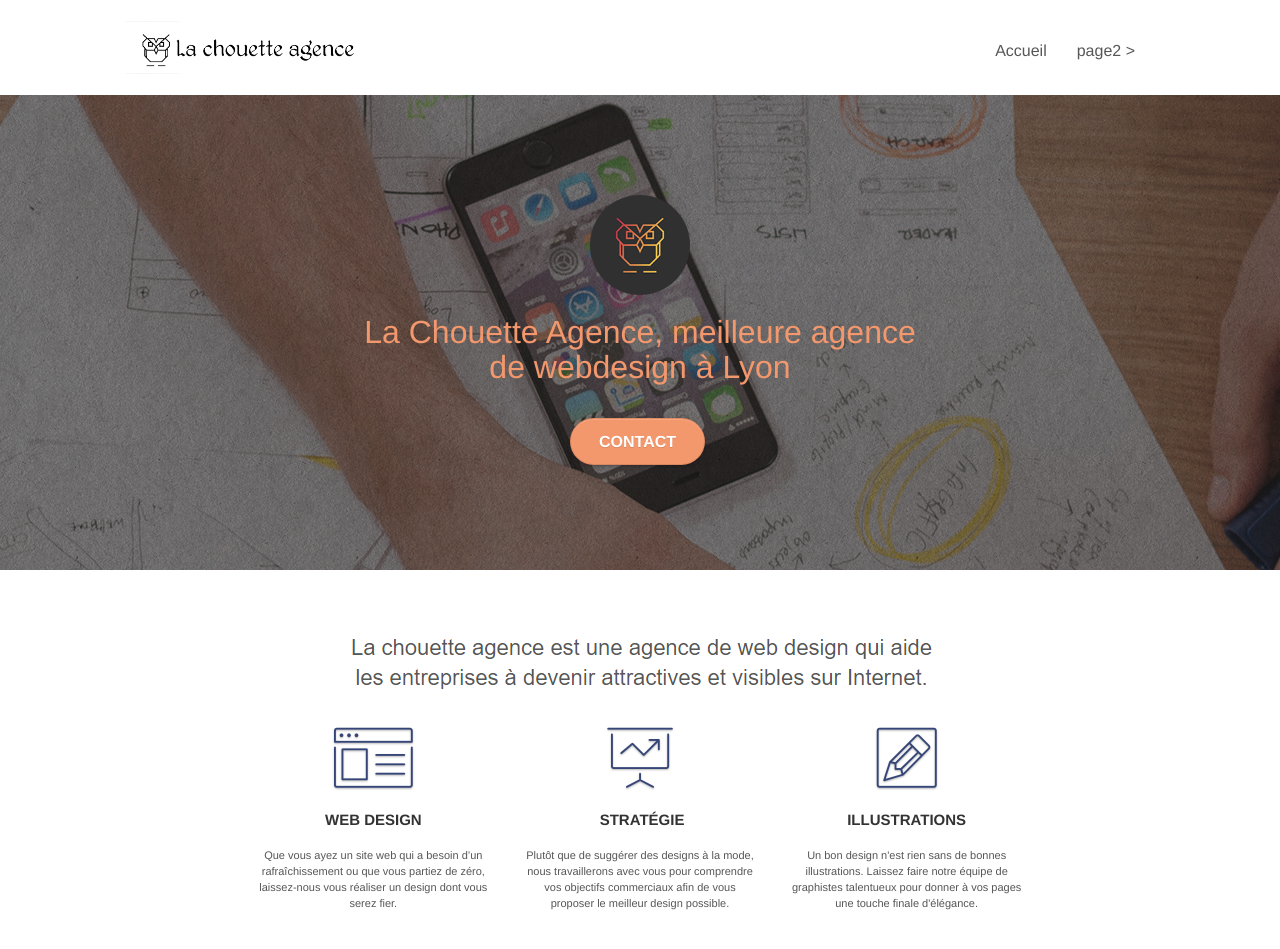
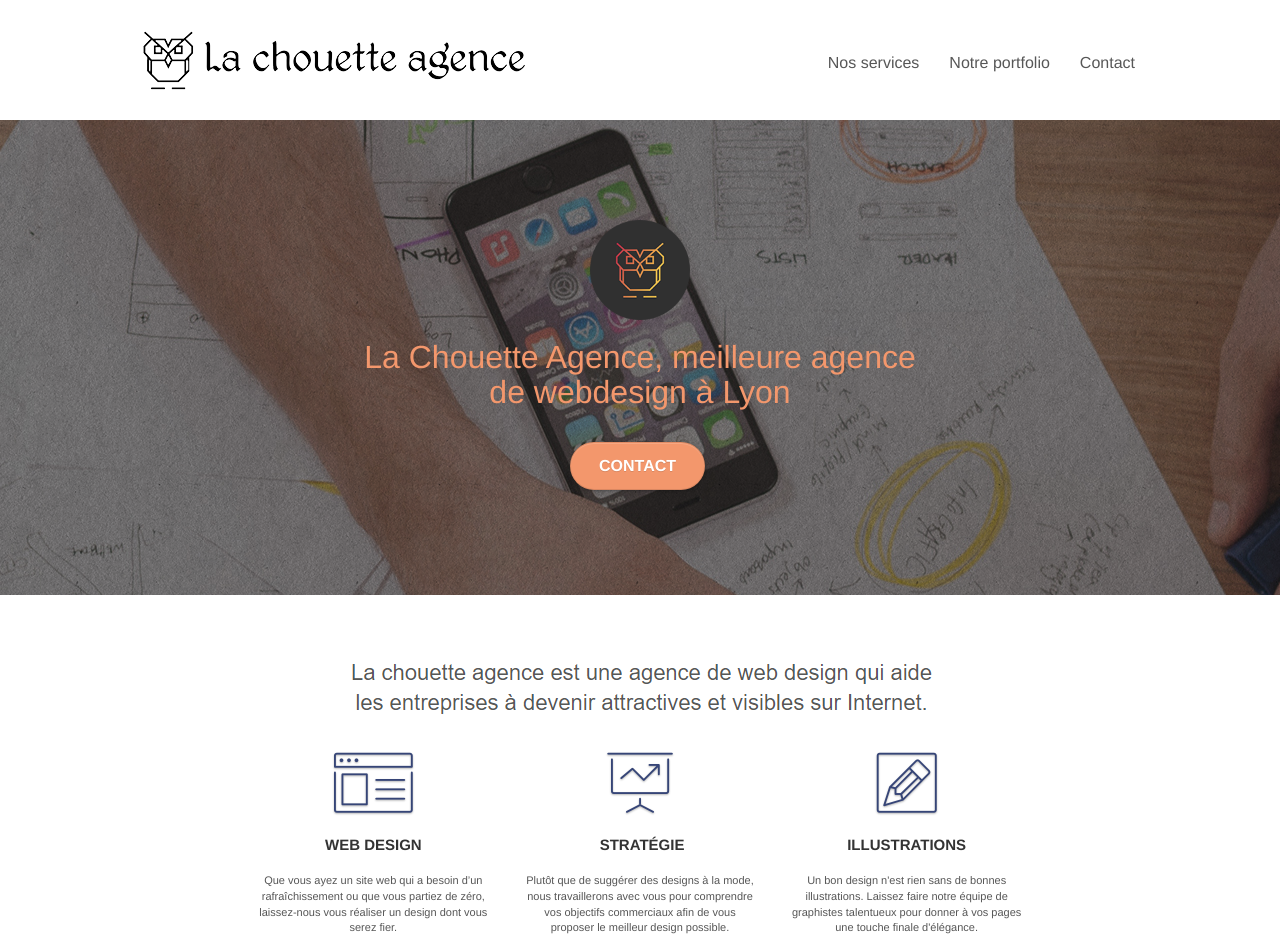
Before and after one commit to Elaudie/ElodieRie_4_24062021, a plain HTML site: page index.html in a window 1280 px wide. Shown: the top 949 px of the page. Drawn offline with Linux system fonts and the light colour scheme.

Commit message:
modif bloc 0

```diff
--- a/index.html
+++ b/index.html
@@ -60,9 +60,8 @@
 
 		<nav class="navbar row">
 			<div class="navbar-header">
-				<div class="keywords" style="color:#cccccc;font-size:1px;">Agence web à paris, stratégie web, web design, illustrations, design de site web, site web, web, internet, site internet, site</div>
-				<a class="navbar-brand" href="index.html"><img src="img/la-chouette-agence.png" alt="paris web design logo agence web meilleure agence" height="40" /></a>
-				<div class="keywords" style="color:#cccccc;font-size:1px;">Agence web à paris, stratégie web, web design, illustrations, design de site web, site web, web, internet, site internet, site</div>
+				<a class="navbar-brand" href="index.html" title="La page d'accueil"><img
+					src="img/la-chouette-agence.png" alt="Bannière de La Chouette Agence"/></a>
 				<button id="nav-toggle" type="button" class="ui-navbar-toggle navbar-toggle" data-toggle="collapse" data-target=".navbar-1">
 					<span class="sr-only">Toggle navigation</span><span class="icon-bar"></span><span class="icon-bar"></span><span class="icon-bar"></span>
 				</button>
@@ -70,12 +69,13 @@
 			<div class="collapse navbar-collapse navbar-1 special-dropdown-nav">
 				<ul class="site-navigation nav navbar-nav">
 					<li>
-						<a href="index.html">Accueil</a>
+						<a href="#bloc-2-services" title="Nos services">Nos services</a>
 					</li>
 					<li>
+						<a href="#bloc-4-portfolio" title="Notre portfolio">Notre portfolio</a>
 					</li>
 					<li>
-						<a href="page2.html">page2 &gt;</a>
+						<a href="contact.html" title="Contact">Contact</a>
 					</li>
 				</ul>
 			</div>
```
